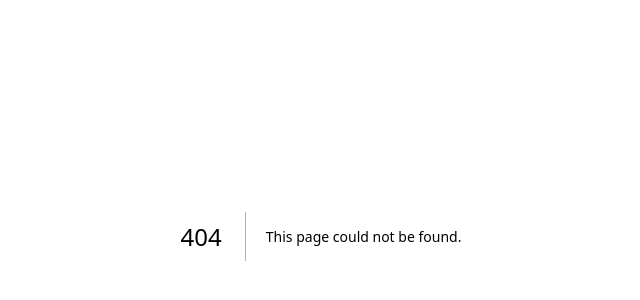
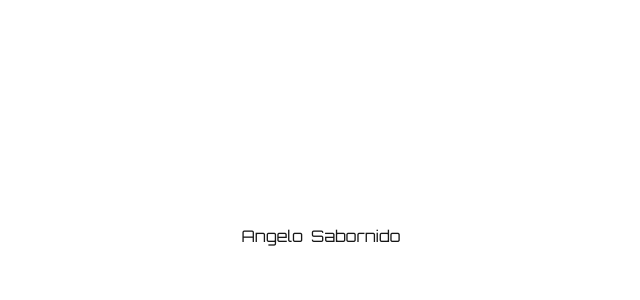
Before and after one commit to Gilooooo/Portfolio2025, a Next.js app: page /loading in a window 1280 px wide. Before the commit this address had no page. Shown: the part 164-464 px from the top of the page, without its empty margins (319-959 px from the left). Built offline with nearby package versions, Linux system fonts and the light colour scheme.

Commit message:
Loading and scroll bar

```diff
--- a/src/_Components/Certificates/Certificates.jsx
+++ b/src/_Components/Certificates/Certificates.jsx
@@ -8,7 +8,7 @@ export default function Certificates() {
 
   return (
     <div className="flex justify-center items-center h-full w-full fadein overflow-hidden">
-      <section className="text-gray-400 sm:p-3 w-full h-full flex flex-col items-end sm:gap-16 gap-9 text-end overflow-auto ">
+      <section className="text-gray-400 sm:p-3 w-full h-full flex flex-col items-end sm:gap-16 gap-9 text-end overflow-auto scroll-thin">
         <p className="lg:text-6xl md:text-4xl text-3xl">Introduction to Visual Graphic Design</p>
         <p className="lg:text-6xl md:text-4xl text-3xl">Developing Designs for User Interface</p>
         <p className="lg:text-6xl md:text-4xl text-3xl">JavaScript for Beginners - The Complete introduction to JS</p>
--- a/src/app/globals.css
+++ b/src/app/globals.css
@@ -24,15 +24,20 @@ body {
 
 .scroll-thin {
   scrollbar-width: thin;
-  scrollbar-color: var(--foreground) transparent;
+  scrollbar-color: rgba(247, 247, 247, 0.6) transparent;
 }
 .scroll-thin::-webkit-scrollbar {
-  width: 0;
-  height: 0;
+  width: 6px;
+  height: 6px;
 }
 .scroll-thin::-webkit-scrollbar-track {
   background: transparent;
 }
+.scroll-thin::-webkit-scrollbar-thumb {
+  background-color: rgba(100, 100, 100, 0.6);
+  border-radius: 4px;
+}
+
 
 .fadein {
   animation: fadein 2s ease-in-out forwards;
--- /dev/null
+++ b/src/app/loading/page.js
@@ -0,0 +1,12 @@
+import Link from "next/link";
+
+export default function Loading() {
+  return (
+    <div className="w-full h-[100dvh] flex items-center justify-center gap-2 fadein">
+      <Link href="/" className="flex gap-2">
+        <p>Angelo</p>
+        <p>Sabornido</p>
+      </Link>
+    </div>
+  );
+}
--- a/src/app/page.js
+++ b/src/app/page.js
@@ -61,7 +61,7 @@ export default function Hero() {
   }
 
   return (
-    <div className="bg-black flex items-center justify-center h-[100dvh] gap-16 p-4 lg:p-7">
+    <div className="bg-black flex items-center justify-center h-[100dvh] gap-16 p-4 lg:p-7 fadein">
       <main className="md:p-5 p-3 bg-black flex flex-col items-center gap-[32px] h-full w-full border-2 border-white">
         <div className="text-center text-white">
           <h1 ref={nameRef} className="text-[clamp(1.5rem,8vw,4rem)] font-bold text-center">
```
